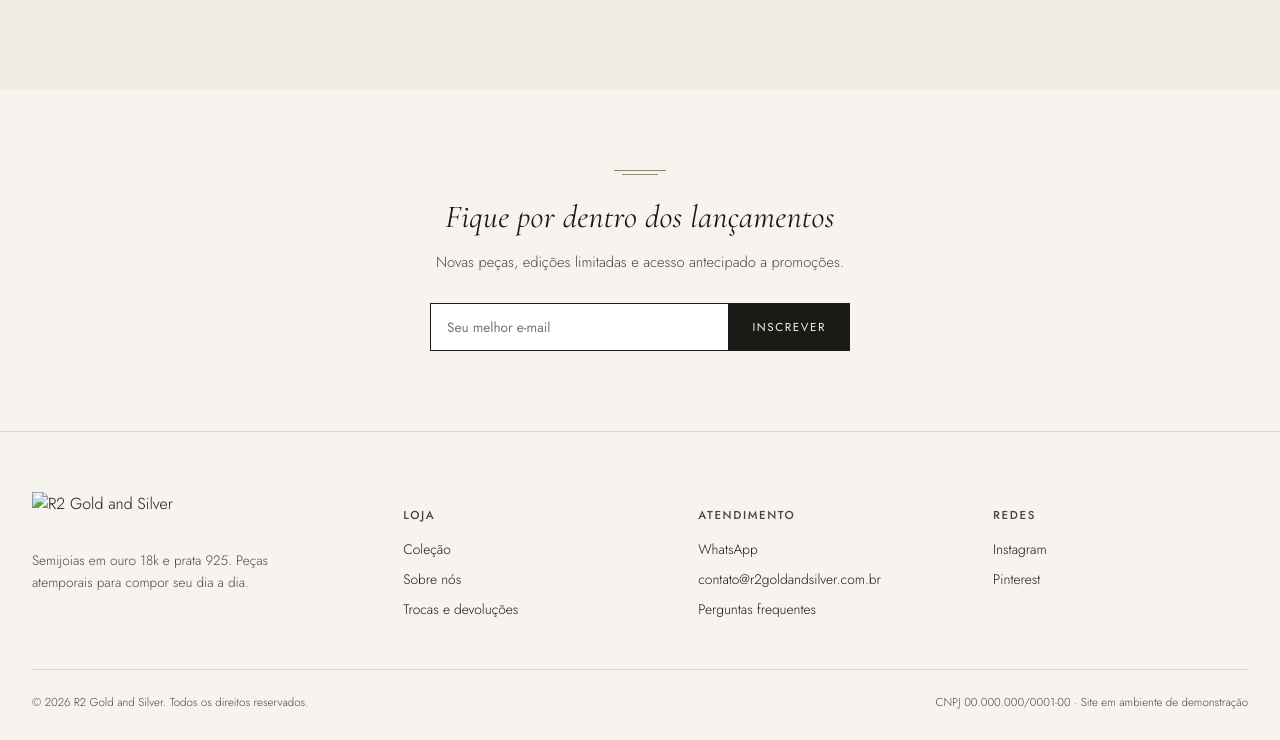
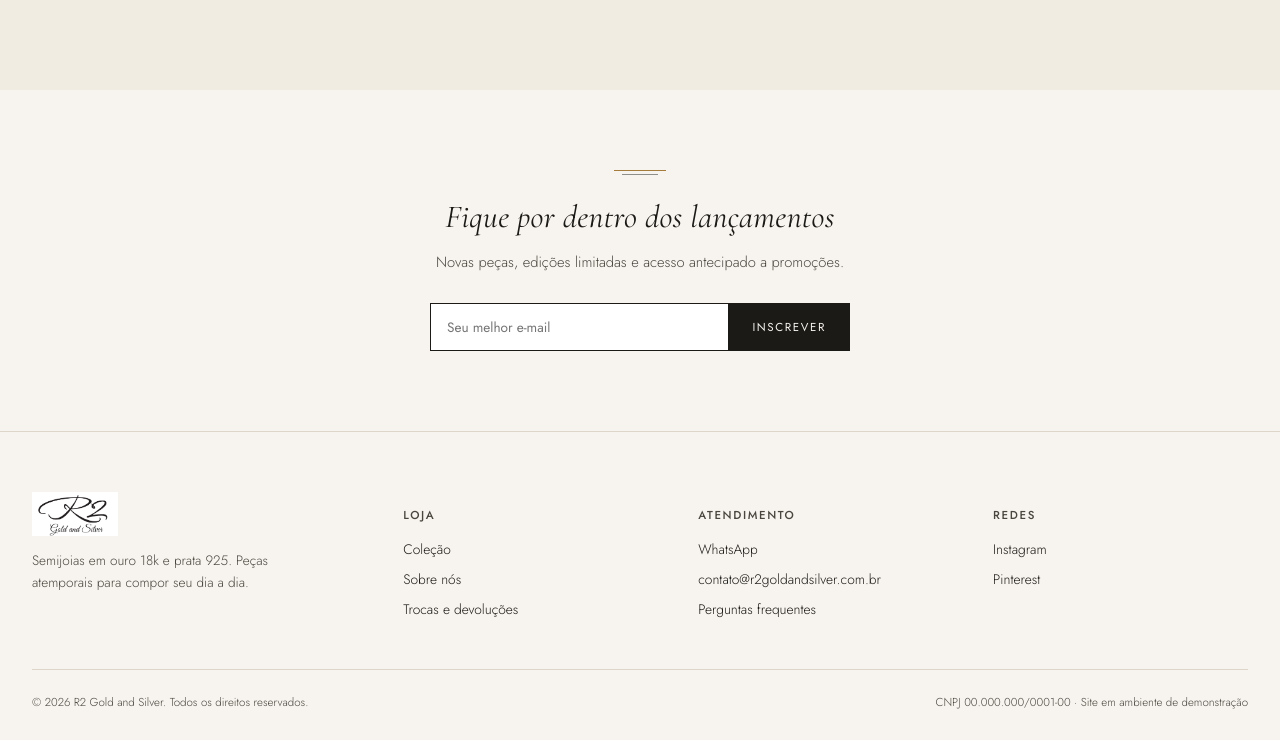
Before and after one commit to victorueda/Site-vendas-Pratas, a plain HTML site: page index.html in a window 1280 px wide. Shown: the part 2697-3437 px from the top of the page. Drawn offline with nearby package versions, Linux system fonts and the light colour scheme.

Commit message:
Fix image source path in footer section

```diff
--- a/index.html
+++ b/index.html
@@ -434,7 +434,7 @@
 <footer id="contato">
   <div class="foot-inner">
     <div>
-      <img src="r2-gold-and-silver/assets" alt="R2 Gold and Silver">
+      <img src="r2-gold-and-silver/assets/logo.png" alt="R2 Gold and Silver">
       <p>Semijoias em ouro 18k e prata 925. Peças atemporais para compor seu dia a dia.</p>
     </div>
     <div class="foot-col">
```
